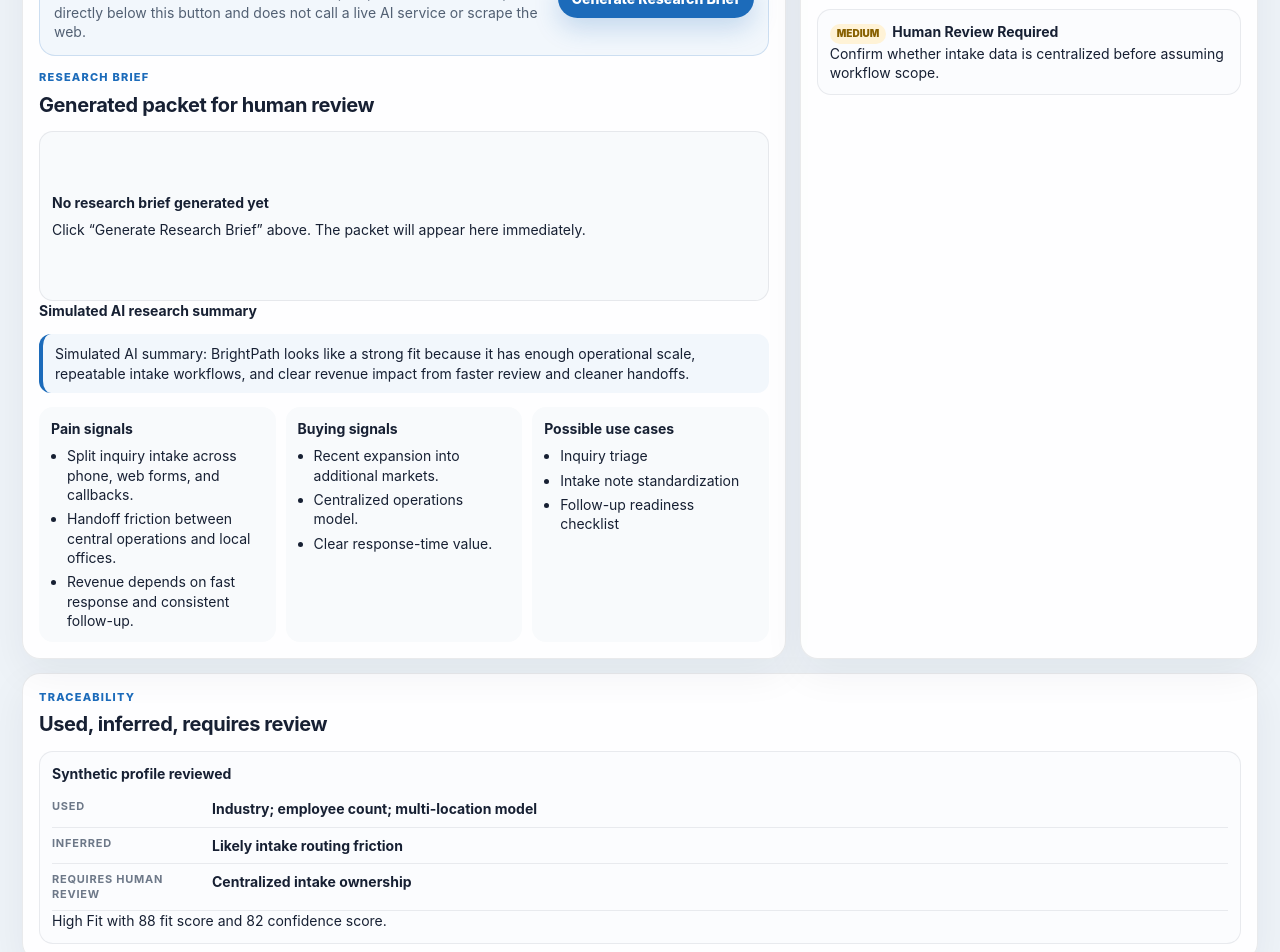
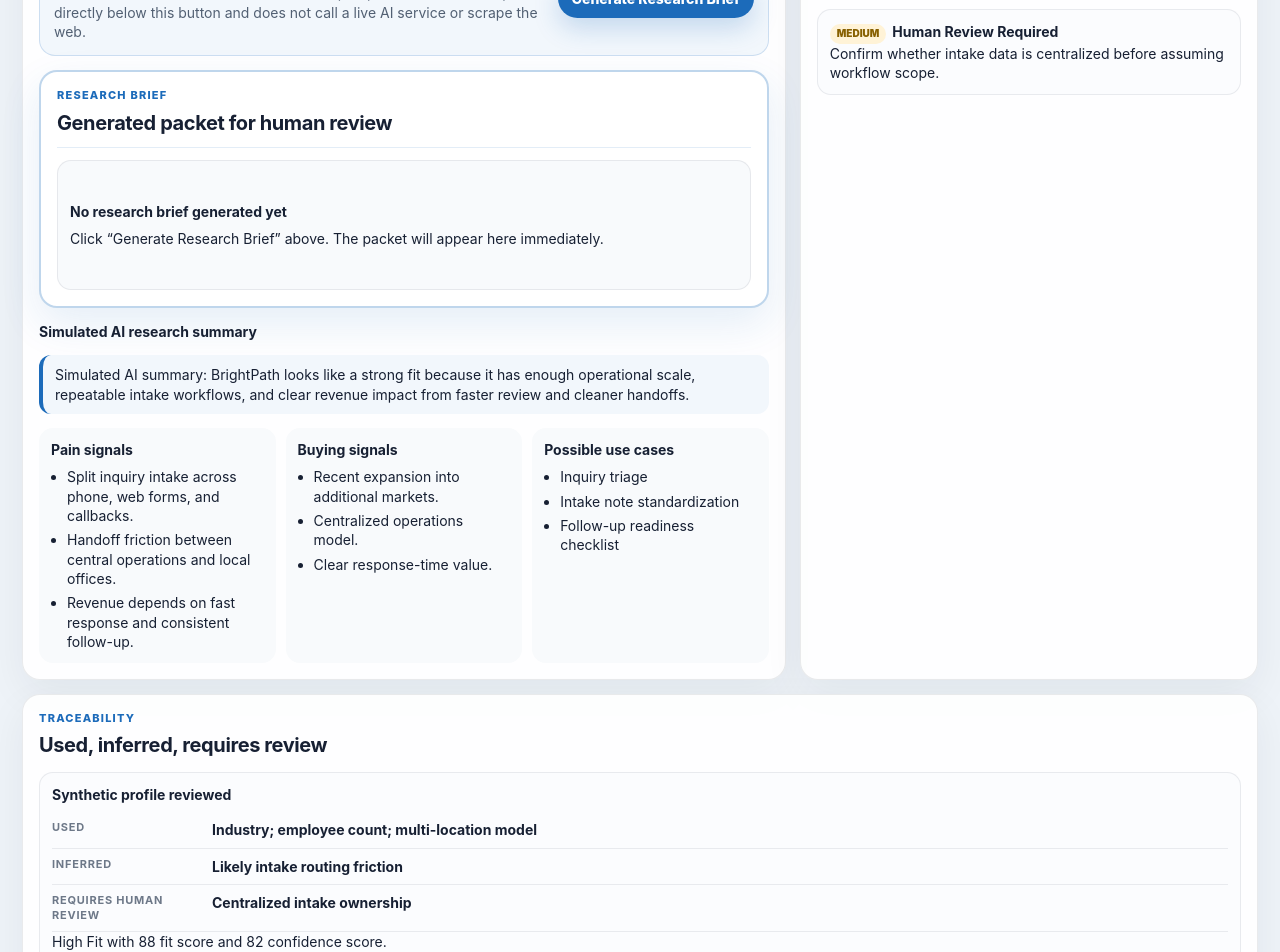
Before and after one commit to jtinnerello1/aieg-lead-research-workbench, a React (Vite) app: page / in a window 1280 px wide. Shown: the part 1600-2552 px from the top of the page. Built offline with nearby package versions, Linux system fonts and the light colour scheme.

Commit message:
Highlight research brief after generation

```diff
--- a/src/styles.css
+++ b/src/styles.css
@@ -37,6 +37,7 @@ button { cursor: pointer; }
 
 .layout-grid { display: grid; grid-template-columns: 360px minmax(0, 1fr); gap: 14px; margin-bottom: 14px; }
 .detail-grid { display: grid; grid-template-columns: minmax(0, 1.25fr) minmax(320px, 0.75fr); gap: 14px; margin-bottom: 14px; }
+.audit-grid { display: grid; grid-template-columns: 1fr; gap: 14px; margin-bottom: 14px; }
 .panel { padding: 16px; }
 .panel-heading { margin-bottom: 12px; }
 .panel-heading h2 { margin: 0; font-size: 20px; letter-spacing: -0.02em; }
@@ -77,6 +78,10 @@ input::placeholder, textarea::placeholder { color: #8792a1; }
 .action-button { border: 0; border-radius: 999px; background: #1c6bba; color: #ffffff; font-weight: 850; padding: 10px 14px; white-space: nowrap; box-shadow: 0 10px 26px rgba(28, 107, 186, 0.22); }
 .action-button:hover { transform: translateY(-1px); }
 
+.brief-ready-banner { margin: -4px 0 12px; border: 1px solid #9ed6b8; border-radius: 14px; background: #e9f9f1; color: #135f3f; font-weight: 800; padding: 10px 12px; }
+.inline-brief-panel { scroll-margin-top: 18px; margin: 14px 0; border: 2px solid rgba(28, 107, 186, 0.28); border-radius: 18px; background: #ffffff; box-shadow: 0 16px 42px rgba(28, 107, 186, 0.11); padding: 16px; }
+.inline-brief-panel .panel-heading { border-bottom: 1px solid rgba(28, 107, 186, 0.12); padding-bottom: 10px; }
+
 .ai-summary { border-left: 4px solid #1c6bba; padding: 10px 12px; border-radius: 12px; background: #f2f7fc; }
 .three-column, .brief-grid { display: grid; grid-template-columns: repeat(3, minmax(0, 1fr)); gap: 10px; margin-top: 14px; }
 .brief-grid { grid-template-columns: repeat(2, minmax(0, 1fr)); }
@@ -98,7 +103,7 @@ textarea { min-height: 90px; resize: vertical; }
 .risk-high { background: #ffe5e0; color: #9b3023; }
 
 .brief-preview { margin-bottom: 12px; }
-.brief-empty-state { background: #f8fafc; min-height: 170px; display: flex; flex-direction: column; justify-content: center; }
+.brief-empty-state { background: #f8fafc; min-height: 130px; display: flex; flex-direction: column; justify-content: center; }
 .footer-note { padding: 10px 0 0; color: #6d7888; text-align: center; font-size: 12px; }
 
 @media (max-width: 1100px) {
```
